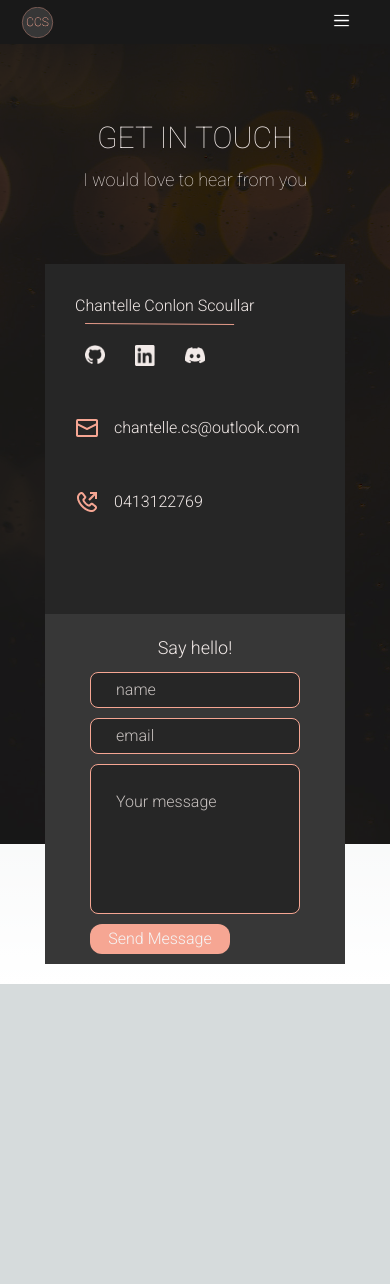
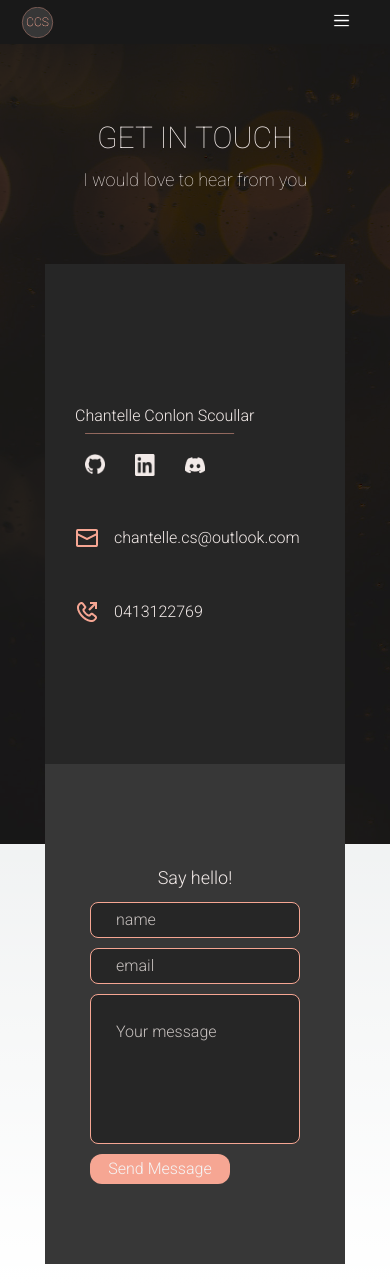
Before and after one commit to chanteCon/portfolioWebsite, a Next.js app in the folder website/: page /contact in a window 390 px wide. Before the commit the page ends 984 px from the top, so only its background shows below. Built offline with nearby package versions, Linux system fonts and the light colour scheme.

Commit message:
stop error message going outside of background for mobile creens

```diff
--- a/website/app/contact/page.js
+++ b/website/app/contact/page.js
@@ -16,10 +16,10 @@ export default function Contact() {
         <p className = "text-lg" >I would love to hear from you</p>
       </section>
       <section className = "justify-center w-full flex flex-wrap-reverse">
-        <div className = "w-[300px] md:w-[400px] lg:w-[500px] xl:w-[550px] h-[350px] md:h-[450px] lg:h-[600px] bg-[#373737] flex flex-col pt-[20px] lg:pt-[70px] md:pt-[50px] items-center">
+        <div className = "justify-center w-[300px] sm:w-[400px] lg:w-[500px] xl:w-[550px] h-[500px] md:h-[600px] bg-[#373737] flex flex-col pt-[20px] lg:pt-[70px] md:pt-[50px] items-center">
           <ContactForm />
         </div>
-        <div className = "w-[300px] md:w-[400px] lg:w-[500px] xl:w-[550px] h-[350px] md:h-[450px] lg:h-[600px] bg-[#262626] text-left p-[30px] md:p-[100px] flex flex-col gap-[50px]">
+        <div className = "justify-center w-[300px] sm:w-[400px] lg:w-[500px] xl:w-[550px] h-[500px] md:h-[600px] bg-[#262626] text-left p-[30px] sm:p-[100px] flex flex-col gap-[50px]">
           <div className = "self-start flex flex-col items-center">
             <p className = "lg:text-lg" >Chantelle Conlon Scoullar</p>
             <img
```
